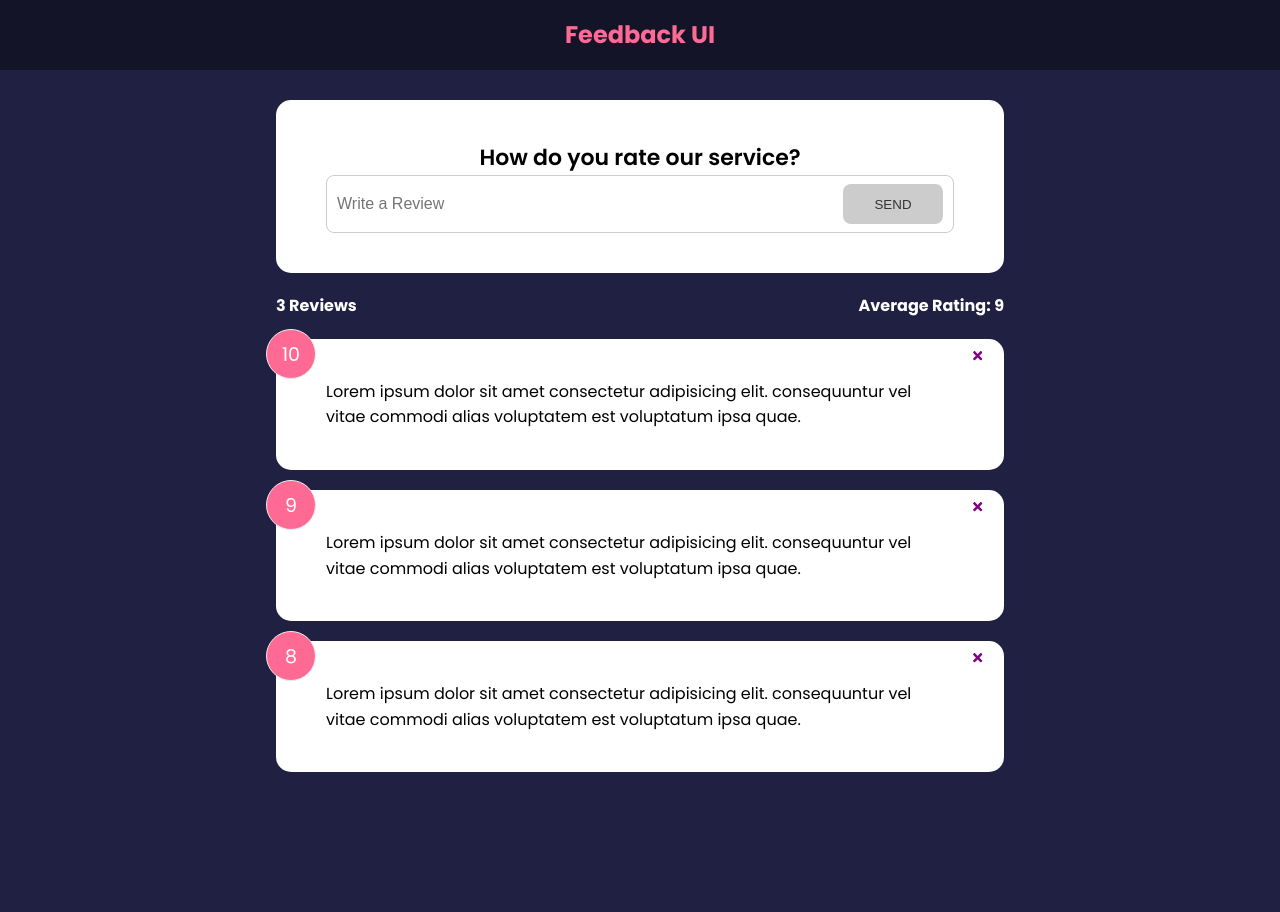
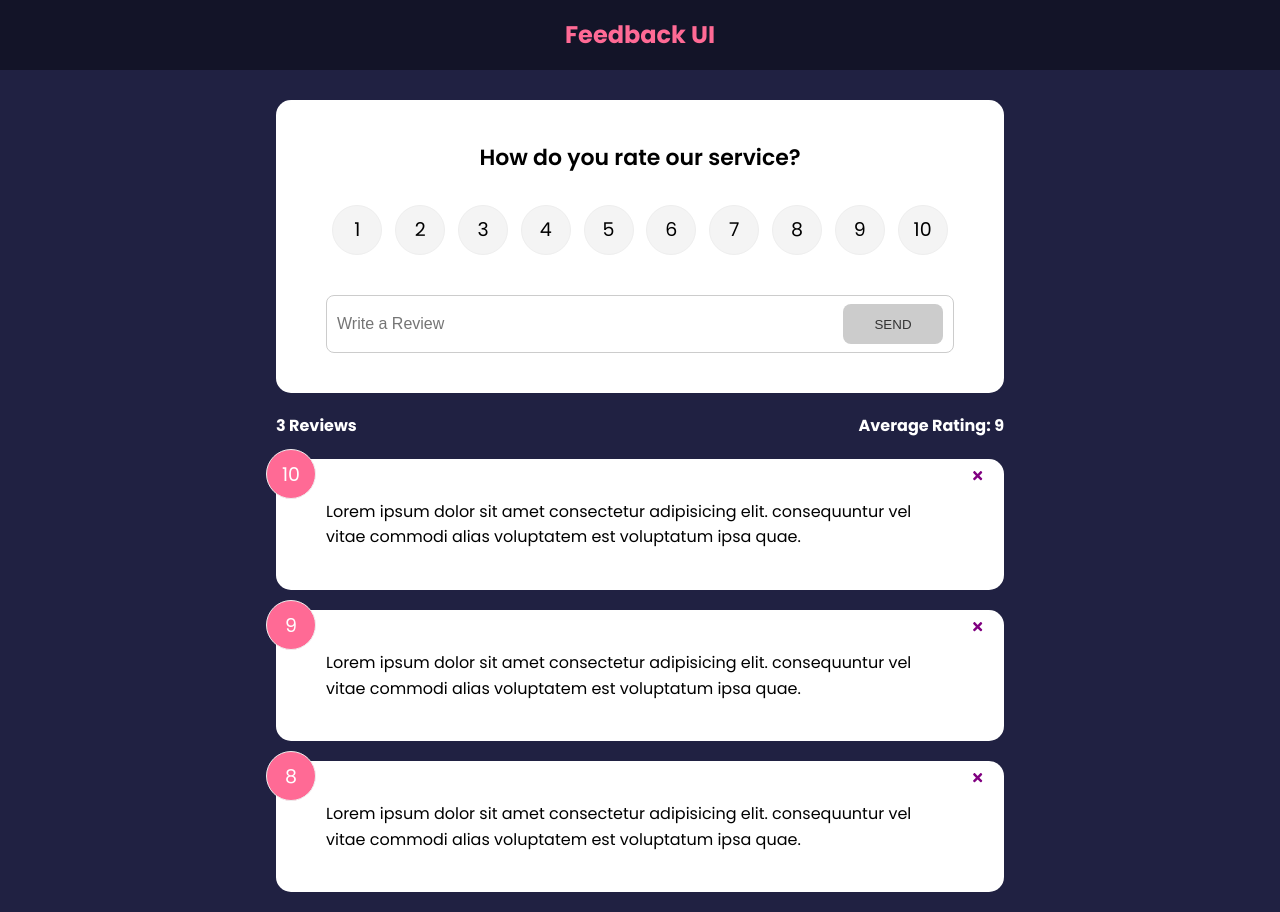
Before and after one commit to LayneHansen/feedback_react, a React (Create React App) app in the folder feedback-app/: page / in a window 1280 px wide. Before the commit the page ends 800 px from the top, so only its background shows below. Built offline with nearby package versions, Linux system fonts and the light colour scheme.

Commit message:
added submit function to feedback form

```diff
--- a/feedback-app/src/App.js
+++ b/feedback-app/src/App.js
@@ -9,6 +9,10 @@
 
   const [feedback, setFeedback] = useState(FeedbackData)
 
+  const addFeedback = (newFeedback) => {
+
+  }
+
   const deleteFeedback = (id) => {
     if(window.confirm('Are you sure you want to delete?'))
     {
@@ -16,11 +20,12 @@
     }
   }
 
+
   return (
     <>
       <Header />
       <div className="container">
-        <FeedbackForm />
+        <FeedbackForm handleAdd={addFeedback}/>
         <FeedbackStats feedback={feedback}/>
         <FeedbackList
           feedback={feedback}
--- a/feedback-app/src/components/FeedbackForm.jsx
+++ b/feedback-app/src/components/FeedbackForm.jsx
@@ -1,9 +1,11 @@
 import { useState } from 'react'
+import RatingSelect from './RatingSelect'
 import Card from './shared/Card'
 import Button from './shared/Button'
 
-function FeedbackForm() {
+function FeedbackForm({ handleAdd }) {
   const [text, setText] = useState('')
+  const [rating, setRating] = useState(10)
   const [btnDisabled, setBtnDisabled] = useState(true)
   const [message, setMessage] = useState('')
 
@@ -22,10 +24,26 @@
     setText(e.target.value)
   }
 
+  const handleSubmit = (e) => {
+    e.preventDefault()
+
+    if(text.trim().length > 10 ) {
+      const newFeedback = {
+        text,
+        rating
+      }
+
+      handleAdd(newFeedback)
+
+      setText('')
+    }
+  }
+
   return (
     <Card>
-      <form>
+      <form onSubmit={handleSubmit}>
         <h2>How do you rate our service?</h2>
+        <RatingSelect select={setRating} selected={rating}/>
       </form>
       <div className="input-group">
         <input
--- /dev/null
+++ b/feedback-app/src/components/RatingSelect.jsx
@@ -0,0 +1,29 @@
+import { useState } from 'react'
+
+function RatingSelect(select, selected ) {
+  // const [selected, setSelected] = useState(10)
+
+  // const handleChange = (e) => {
+  //   select(+e.currentTarget.value)
+  // }
+
+  return (
+    <ul className='rating'>
+    {Array.from({ length: 10 }, (_, i) => (
+      <li key={`rating-${i + 1}`}>
+        <input
+          type='radio'
+          id={`num${i + 1}`}
+          name='rating'
+          value={i + 1}
+          // onChange={handleChange}
+          checked={selected === i + 1}
+        />
+        <label htmlFor={`num${i + 1}`}>{i + 1}</label>
+      </li>
+    ))}
+  </ul>
+  )
+}
+
+export default RatingSelect
```
